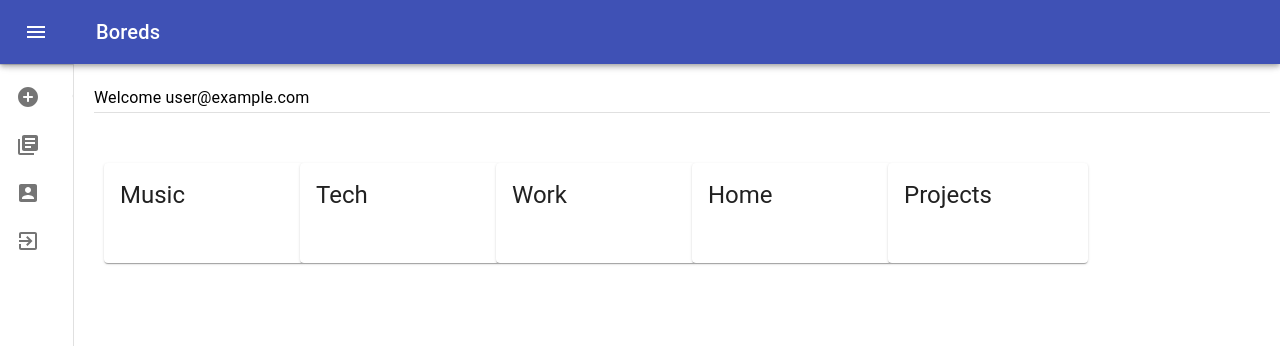
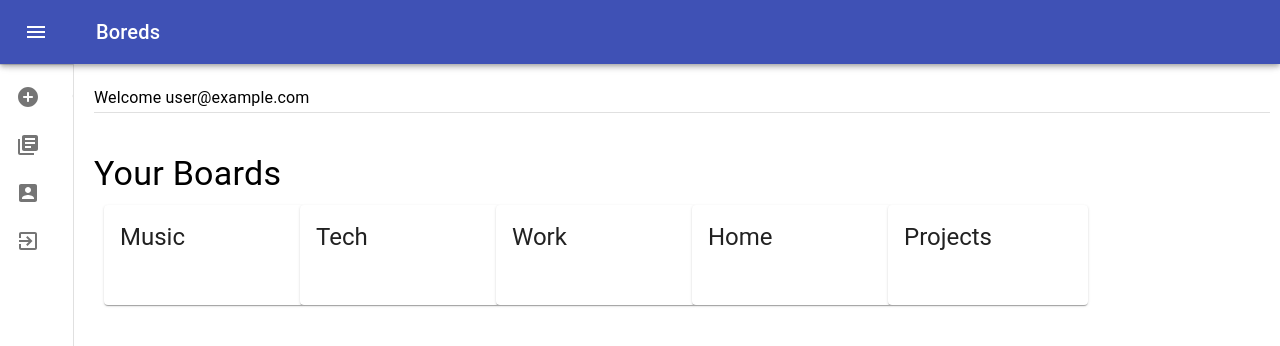
Before and after one commit to AdiPat/boreds, a React (Create React App) app: page /dashboard in a window 1280 px wide. Shown: the top 346 px of the page. Built offline with nearby package versions, Linux system fonts and the light colour scheme; no server answers; sample sign-in values are in the browser's storage.

Commit message:
Dashboard: Add Board List to seperate component

```diff
--- /dev/null
+++ b/src/dashboard/BoardList.js
@@ -0,0 +1,11 @@
+import { BoardListItem } from "./BoardListItem";
+
+function BoardList(props) {
+  const boardsList = props.boardsList;
+  const boardListComponent = boardsList.map((boardItem) => (
+    <BoardListItem title={boardItem.title}></BoardListItem>
+  ));
+  return boardListComponent;
+}
+
+export { BoardList };
--- /dev/null
+++ b/src/dashboard/BoardListItem.js
@@ -0,0 +1,21 @@
+import Grid from "@material-ui/core/Grid";
+import Card from "@material-ui/core/Card";
+import CardContent from "@material-ui/core/CardContent";
+import CardActionArea from "@material-ui/core/CardActionArea";
+import Typography from "@material-ui/core/Typography";
+
+function BoardListItem(props) {
+  return (
+    <Grid item xs={2}>
+      <Card style={{ margin: "10px", width: "200px", height: "100px" }}>
+        <CardActionArea>
+          <CardContent>
+            <Typography variant="h5">{props.title}</Typography>
+          </CardContent>
+        </CardActionArea>
+      </Card>
+    </Grid>
+  );
+}
+
+export { BoardListItem };
--- a/src/dashboard/Dashboard.js
+++ b/src/dashboard/Dashboard.js
@@ -11,6 +11,7 @@ import CardActionArea from "@material-ui/core/CardActionArea";
 import firebase from "firebase/app";
 import { boardsData } from "./boardsData";
 import { DashDrawer } from "./DashDrawer";
+import { BoardList } from "./BoardList";
 
 const useStyles = makeStyles((theme) => ({
   toolbar: {
@@ -71,17 +72,10 @@ function Dashboard(props) {
           alignItems="center"
           style={{ marginLeft: "10px", padding: "20px" }}
         >
-          {boardsData.map((boardItem) => (
-            <Grid item xs={2}>
-              <Card style={{ margin: "10px", width: "200px", height: "100px" }}>
-                <CardActionArea>
-                  <CardContent>
-                    <Typography variant="h5">{boardItem.title}</Typography>
-                  </CardContent>
-                </CardActionArea>
-              </Card>
-            </Grid>
-          ))}
+          <Grid xs={12}>
+            <Typography variant="h4">Your Boards</Typography>
+          </Grid>
+          <BoardList boardsList={boardsData}></BoardList>
         </Grid>
       </main>
     </div>
```
